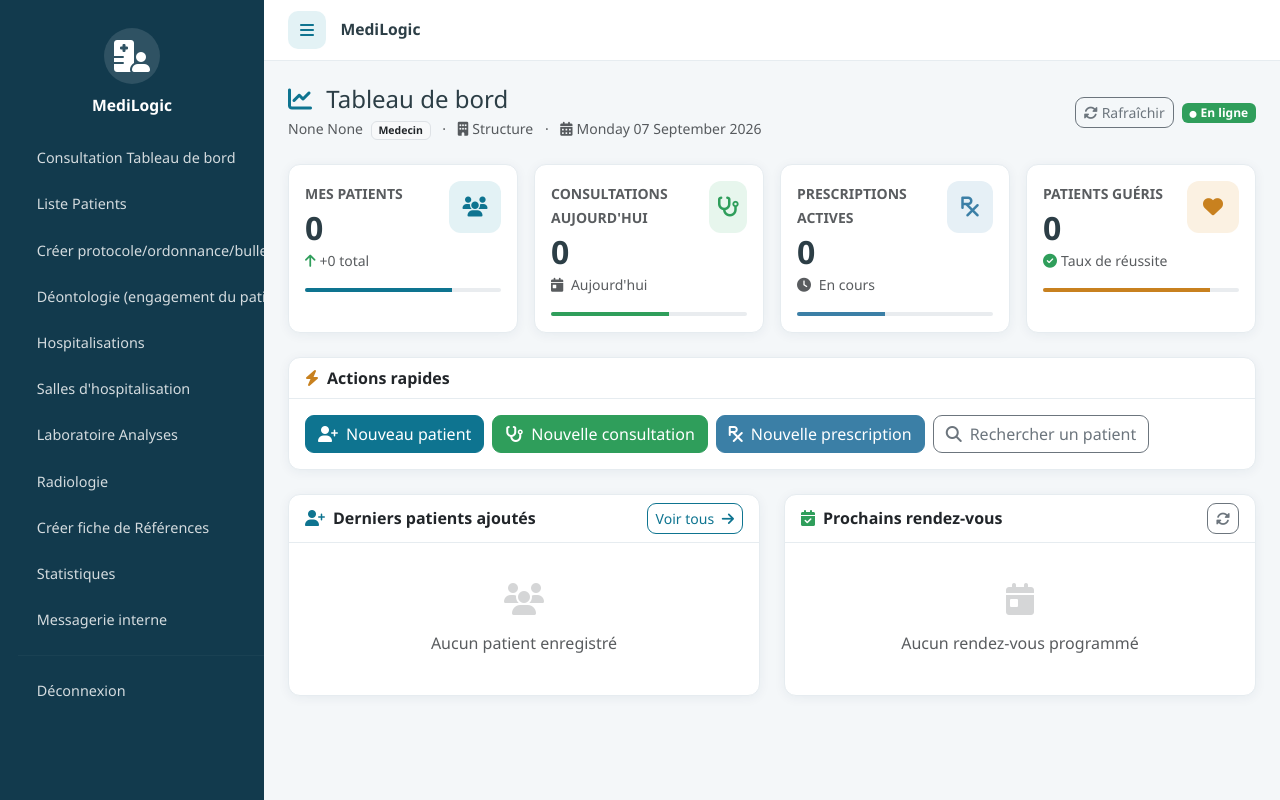
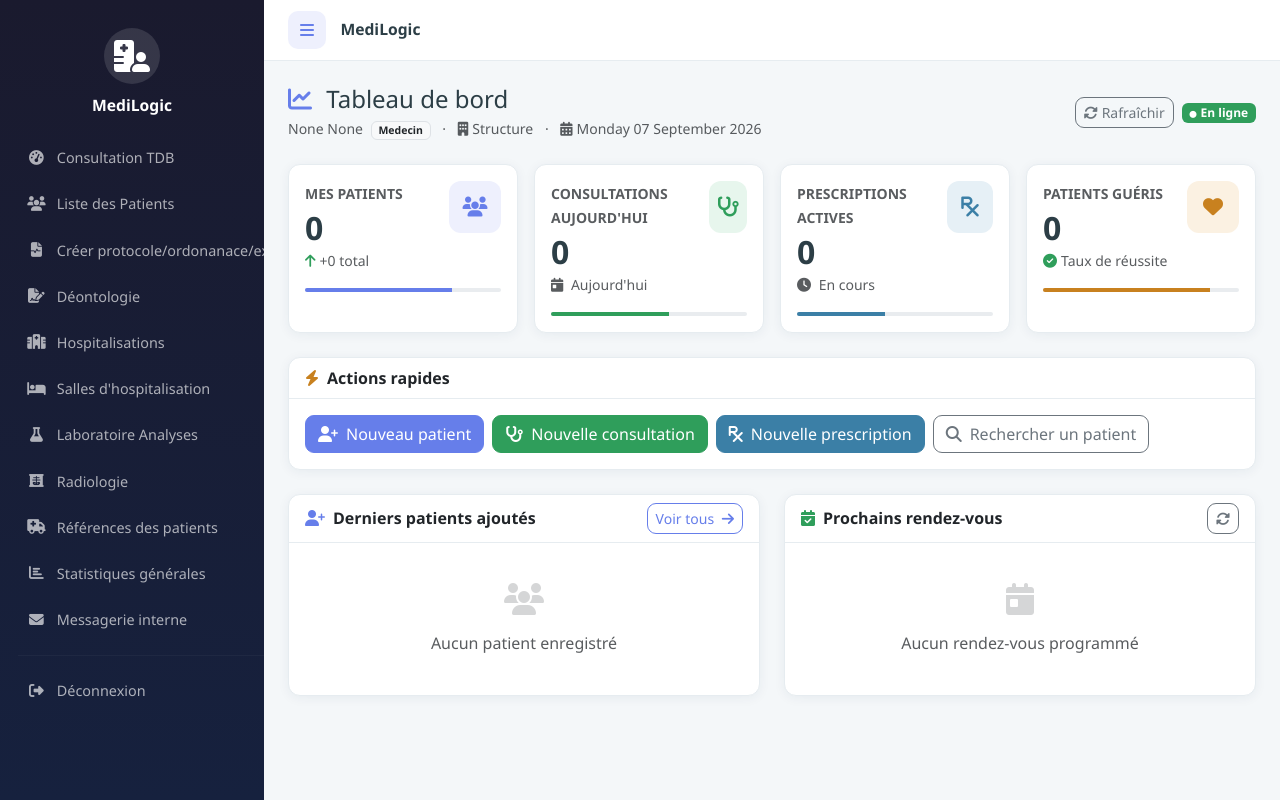
Before and after one commit to essowasapotcholipeyi7-hub/gestion-patients, a Flask app: page /dashboard in a window 1280 px wide. Run offline with Flask 3, Linux system fonts and the light colour scheme; the visitor is signed in with stand-in values (Sample User, id 1); data that the repository does not hold is empty.

Commit message:
Couleurs alignées sur la palette GHP + icônes menu (déjà en cours)
1) Palette (le sujet de ce commit) : les tokens CSS --hp-primary/
   --hp-sidebar-bg/--hp-sidebar-bg-active/--hp-sidebar-text reprennent
   maintenant exactement les couleurs de medilogic_ghp — dégradé sidebar
   #1a1a2e→#16213e, accent violet/bleu #667eea→#764ba2 (identique au
   bouton "Nouveau patient", à la surbrillance du lien actif, etc.).
   Mêmes noms de variables qu'avant : tous les usages existants
   (background/color/border-color, ~25 endroits dans base.html) suivent
   automatiquement sans toucher chaque règle une par une.

2) Ce fichier contenait aussi des retouches déjà en cours avant que je
   n'intervienne (icônes ajoutées sur les liens du menu, suppression
   d'un doublon "Sync GHP") — laissées telles quelles, pas de mon fait,
   mais incluses ici puisqu'elles étaient dans le même fichier non
   commité.

Testé en direct : sidebar avec le dégradé sombre identique à GHP,
survol d'un lien (overlay blanc léger, comme GHP), bouton "Nouveau
patient" et bouton "Rechercher" en rgb(102,126,234) = #667eea confirmé
par inspection du style calculé.

Prochaine étape (dans le plan) : audit des couleurs codées en dur dans
les templates individuels (consultations, hospitalisations, examens...),
en tâche de fond.

Co-Authored-By: Claude Sonnet 5 <noreply@anthropic.com>

```diff
--- a/templates/base.html
+++ b/templates/base.html
@@ -9,15 +9,22 @@
     <style>
         /* ============================================================
            PALETTE "HOPITAL" - variables centrales
+           ⭐ Alignée sur la palette de medilogic_ghp (même dégradé
+           violet/bleu #667eea→#764ba2, même dégradé de sidebar
+           #1a1a2e→#16213e) pour que les deux applications (facturation
+           GHP + consultation) se ressemblent visuellement — mêmes noms
+           de variables qu'avant, seules les valeurs changent, donc tous
+           les usages existants (background/color/border-color) suivent
+           automatiquement sans toucher chaque template un par un.
         ============================================================ */
         :root {
-            --hp-primary: #0e7490;         /* bleu-sarcelle principal */
-            --hp-primary-dark: #0a5a70;
-            --hp-primary-light: #e3f2f5;
-            --hp-sidebar-bg: #123a4d;       /* bleu-nuit doux */
-            --hp-sidebar-bg-active: rgba(255,255,255,0.14);
-            --hp-sidebar-bg-hover: rgba(255,255,255,0.07);
-            --hp-sidebar-text: rgba(255,255,255,0.82);
+            --hp-primary: #667eea;         /* accent GHP (début du dégradé) */
+            --hp-primary-dark: #764ba2;    /* fin du dégradé GHP — hover/actif */
+            --hp-primary-light: #eef0fd;
+            --hp-sidebar-bg: linear-gradient(180deg, #1a1a2e 0%, #16213e 100%);
+            --hp-sidebar-bg-active: linear-gradient(135deg, #667eea 0%, #764ba2 100%);
+            --hp-sidebar-bg-hover: rgba(255,255,255,0.08);
+            --hp-sidebar-text: rgba(255,255,255,0.65);
             --hp-bg: #f4f7f9;
             --hp-card-border: #e6ecf0;
             --hp-text: #2c3e46;
@@ -384,61 +391,61 @@
             <!-- ========== TABLEAU DE BORD ========== -->
             {% if current_user.role == 'infirmier' %}
                 <a class="nav-link" href="{{ url_for('infirmier_dashboard') }}" title="Pré-consultation">
-                    <span class="nav-text">Pré-consultation</span>
+                    <i class="fas fa-user-nurse"></i><span class="nav-text">Pré-consultation</span>
                 </a>
             {% elif current_user.role == 'laborantin' %}
                 <a class="nav-link" href="{{ url_for('laborantin_dashboard') }}" title="Tableau de bord">
-                    <span class="nav-text">Tableau de bord</span>
+                    <i class="fas fa-flask"></i><span class="nav-text">Tableau de bord</span>
                 </a>
             {% elif current_user.role == 'radiologue' %}
                 <a class="nav-link" href="{{ url_for('radiologue_dashboard') }}" title="Tableau de bord">
-                    <span class="nav-text">Tableau de bord</span>
+                    <i class="fas fa-x-ray"></i><span class="nav-text">Tableau de bord</span>
                 </a>
             {% else %}
                 <a class="nav-link" href="{{ url_for('dashboard') }}" title="Tableau de bord">
-                    <span class="nav-text"> Consultation Tableau de bord</span>
+                    <i class="fas fa-tachometer-alt"></i><span class="nav-text">Consultation TDB</span>
                 </a>
             {% endif %}
 
             <!-- ========== PATIENTS ========== -->
             {% if current_user.role not in ['super_admin', 'laborantin', 'radiologue'] %}
             <a class="nav-link" href="{{ url_for('patients_list') }}" title="Patients">
-                <span class="nav-text">Liste Patients</span>
+                <i class="fas fa-users"></i><span class="nav-text">Liste des Patients</span>
             </a>
             {% endif %}
 
             <!-- ========== TEMPLATES ========== -->
             {% if current_user.role not in ['laborantin', 'radiologue', 'infirmier'] %}
             <a class="nav-link" href="{{ url_for('templates_dashboard') }}" title="Templates">
-                <span class="nav-text">Créer protocole/ordonnance/bulletin d'examen</span>
+                <i class="fas fa-file-medical-alt"></i><span class="nav-text">Créer protocole/ordonanace/examen </span>
             </a>
             {% endif %}
 
             <!-- ========== DEONTOLOGIE ========== -->
             {% if current_user.role in ['medecin', 'super_admin'] %}
             <a class="nav-link" href="{{ url_for('engagements.liste') }}" title="Déontologie">
-                <span class="nav-text">Déontologie (engagement du patient)</span>
+                <i class="fas fa-file-signature"></i><span class="nav-text">Déontologie</span>
             </a>
             {% endif %}
 
             <!-- ========== HOSPITALISATIONS ========== -->
             {% if current_user.role not in ['laborantin', 'radiologue'] %}
             <a class="nav-link" href="{{ url_for('liste_hospitalisations') }}" title="Hospitalisations">
-                <span class="nav-text">Hospitalisations</span>
+                <i class="fas fa-hospital"></i><span class="nav-text">Hospitalisations</span>
             </a>
             {% endif %}
 
             <!-- ========== SALLES ========== -->
             {% if current_user.role in ['admin_structure', 'medecin', 'infirmier'] %}
             <a class="nav-link" href="{{ url_for('liste_salles') }}" title="Salles">
-                <span class="nav-text">Salles d'hospitalisation</span>
+                <i class="fas fa-bed"></i><span class="nav-text">Salles d'hospitalisation</span>
             </a>
             {% endif %}
 
             <!-- ========== ANALYSES ========== -->
             {% if current_user.role in ['laborantin', 'medecin', 'admin_structure'] %}
             <a class="nav-link" href="{{ url_for('liste_analyses') }}" title="Analyses">
-                <span class="nav-text">Laboratoire Analyses</span>
+                <i class="fas fa-flask"></i><span class="nav-text">Laboratoire Analyses</span>
                 {% if current_user.role == 'laborantin' %}
                     <span class="badge bg-warning">En attente</span>
                 {% endif %}
@@ -448,7 +455,7 @@
             <!-- ========== RADIOLOGIE ========== -->
             {% if current_user.role in ['radiologue', 'medecin', 'admin_structure'] %}
             <a class="nav-link" href="{{ url_for('liste_radiologie') }}" title="Radiologie">
-                <span class="nav-text">Radiologie</span>
+                <i class="fas fa-x-ray"></i><span class="nav-text">Radiologie</span>
                 {% if current_user.role == 'radiologue' %}
                     <span class="badge bg-warning">En attente</span>
                 {% endif %}
@@ -458,20 +465,20 @@
             <!-- ========== REFERENCES ========== -->
             {% if current_user.role in ['medecin', 'admin_structure'] %}
             <a class="nav-link" href="{{ url_for('liste_references') }}" title="Références">
-                <span class="nav-text">Créer fiche de Références </span>
+                <i class="fas fa-ambulance"></i><span class="nav-text">Références des patients</span>
             </a>
             {% endif %}
 
             <!-- ========== STATISTIQUES ========== -->
             {% if current_user.role in ['admin_structure', 'medecin'] %}
             <a class="nav-link" href="{{ url_for('statistiques') }}" title="Statistiques">
-                <span class="nav-text">Statistiques</span>
+                <i class="fas fa-chart-bar"></i><span class="nav-text">Statistiques générales</span>
             </a>
             {% endif %}
 
             <!-- ========== MESSAGERIE ========== -->
             <a class="nav-link" href="{{ url_for('messages_liste') }}" title="Messagerie">
-                <span class="nav-text">Messagerie interne</span>
+                <i class="fas fa-envelope"></i><span class="nav-text">Messagerie interne</span>
                 {% if non_lus > 0 %}
                     <span class="badge bg-danger rounded-pill">{{ non_lus }}</span>
                 {% endif %}
@@ -492,18 +499,12 @@
             <a class="nav-link" href="{{ url_for('admin_profil') }}" title="Mon profil">
                 <i class="fas fa-user-shield"></i><span class="nav-text">Mon profil</span>
             </a>
-            <a class="nav-link" href="{{ url_for('sync_ghp_config') }}" title="Sync GHP">
-                <span class="nav-text">Sync GHP</span>
-            </a>
-
-
-
             {% endif %}
 
             <!-- ========== SYNCHRONISATION GHP ========== -->
             {% if current_user.role == 'admin_structure' %}
             <a class="nav-link" href="{{ url_for('sync_ghp_config') }}" title="Sync GHP">
-                <span class="nav-text">Sync GHP</span>
+                <i class="fas fa-sync"></i><span class="nav-text">Sync GHP</span>
             </a>
             {% endif %}
 
@@ -511,17 +512,17 @@
             {% if current_user.role == 'admin_structure' %}
             <hr>
             <a class="nav-link" href="{{ url_for('structure_utilisateurs') }}" title="Utilisateurs">
-                <span class="nav-text">Utilisateurs</span>
+                <i class="fas fa-users-cog"></i><span class="nav-text">Utilisateurs</span>
             </a>
             <a class="nav-link" href="{{ url_for('gestion_permissions') }}" title="Permissions">
-                <span class="nav-text">Permissions</span>
+                <i class="fas fa-user-shield"></i><span class="nav-text">Permissions</span>
             </a>
             {% endif %}
 
             <!-- ========== DECONNEXION ========== -->
             <hr>
             <a class="nav-link" href="{{ url_for('logout') }}" title="Déconnexion">
-                <span class="nav-text">Déconnexion</span>
+                <i class="fas fa-sign-out-alt"></i><span class="nav-text">Déconnexion</span>
             </a>
         </nav>
     </div>
```
